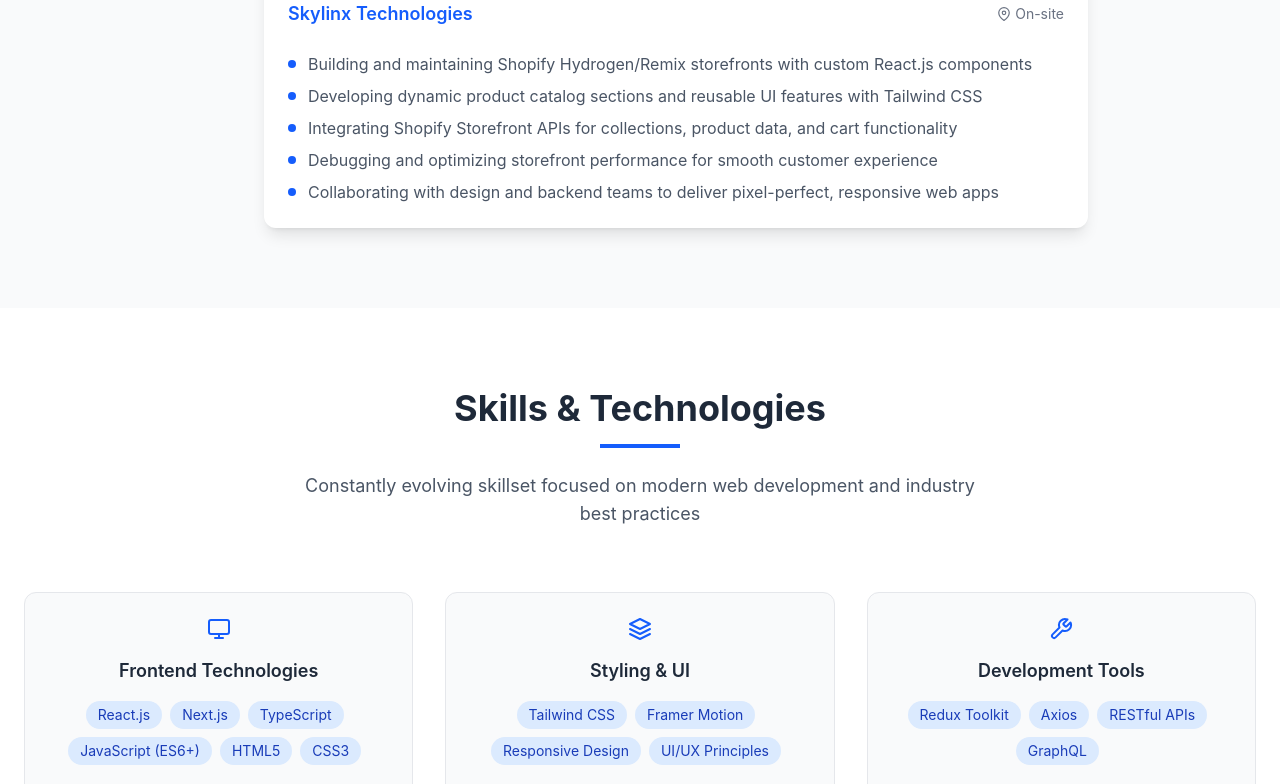
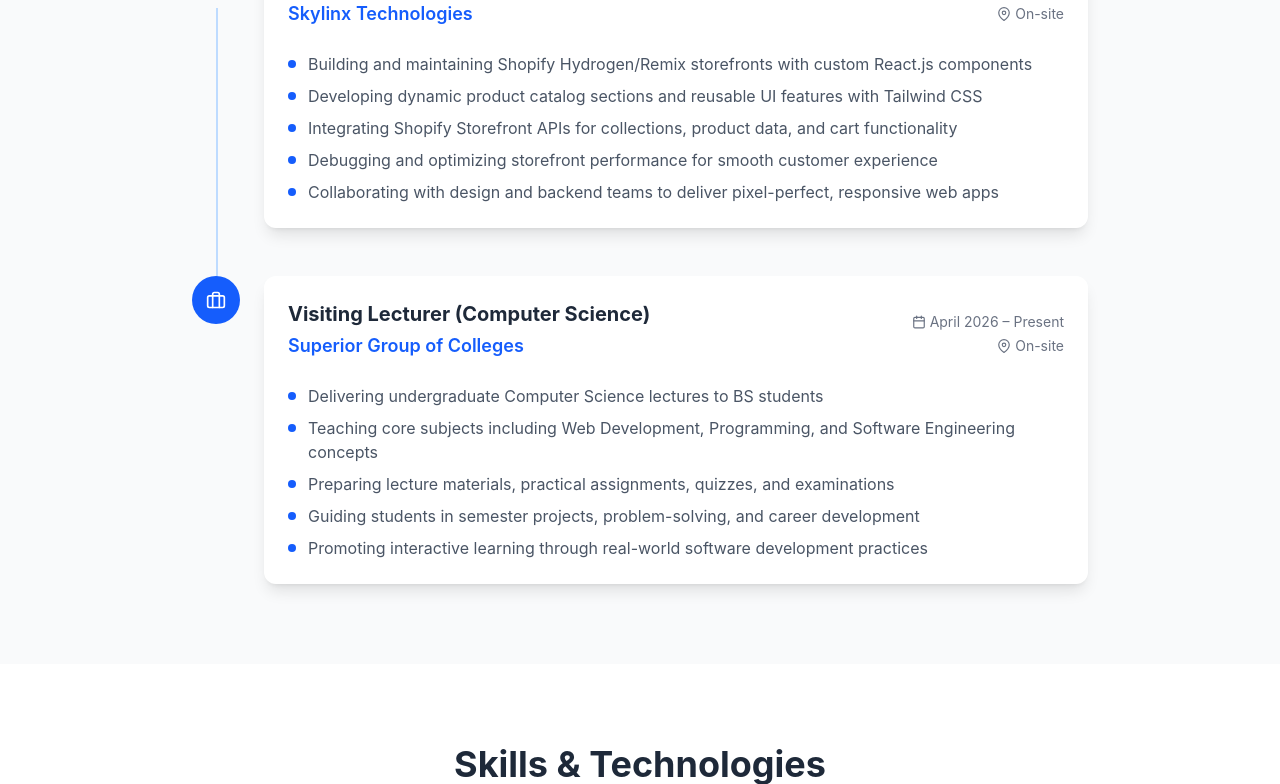
Before and after one commit to RahimShahDev/Portfolio, a Next.js app: page / in a window 1280 px wide. Shown: the part 2054-2838 px from the top of the page. Built offline with nearby package versions, Linux system fonts and the light colour scheme.

Commit message:
Updated Experiance section

```diff
--- a/package.json
+++ b/package.json
@@ -13,7 +13,7 @@
     "next": "15.4.10",
     "react": "19.1.0",
     "react-dom": "19.1.0",
-    "react-icons": "^5.0.1"
+    "react-icons": "^5.7.0"
   },
   "devDependencies": {
     "@eslint/eslintrc": "^3",
--- a/src/components/Experience.jsx
+++ b/src/components/Experience.jsx
@@ -26,8 +26,20 @@
       "Debugging and optimizing storefront performance for smooth customer experience",
       "Collaborating with design and backend teams to deliver pixel-perfect, responsive web apps"
     ]
+  },
+  {
+    title: "Visiting Lecturer (Computer Science)",
+    company: "Superior Group of Colleges",
+    period: "April 2026 – Present",
+    location: "On-site",
+    description: [
+      "Delivering undergraduate Computer Science lectures to BS students",
+      "Teaching core subjects including Web Development, Programming, and Software Engineering concepts",
+      "Preparing lecture materials, practical assignments, quizzes, and examinations",
+      "Guiding students in semester projects, problem-solving, and career development",
+      "Promoting interactive learning through real-world software development practices"
+    ]
   }
-
 ];
 
   return (
```
Also changed, not shown: 1 other file (tests, documents, lock files or other folders). Lines whose indentation alone changed are shown as unchanged.
